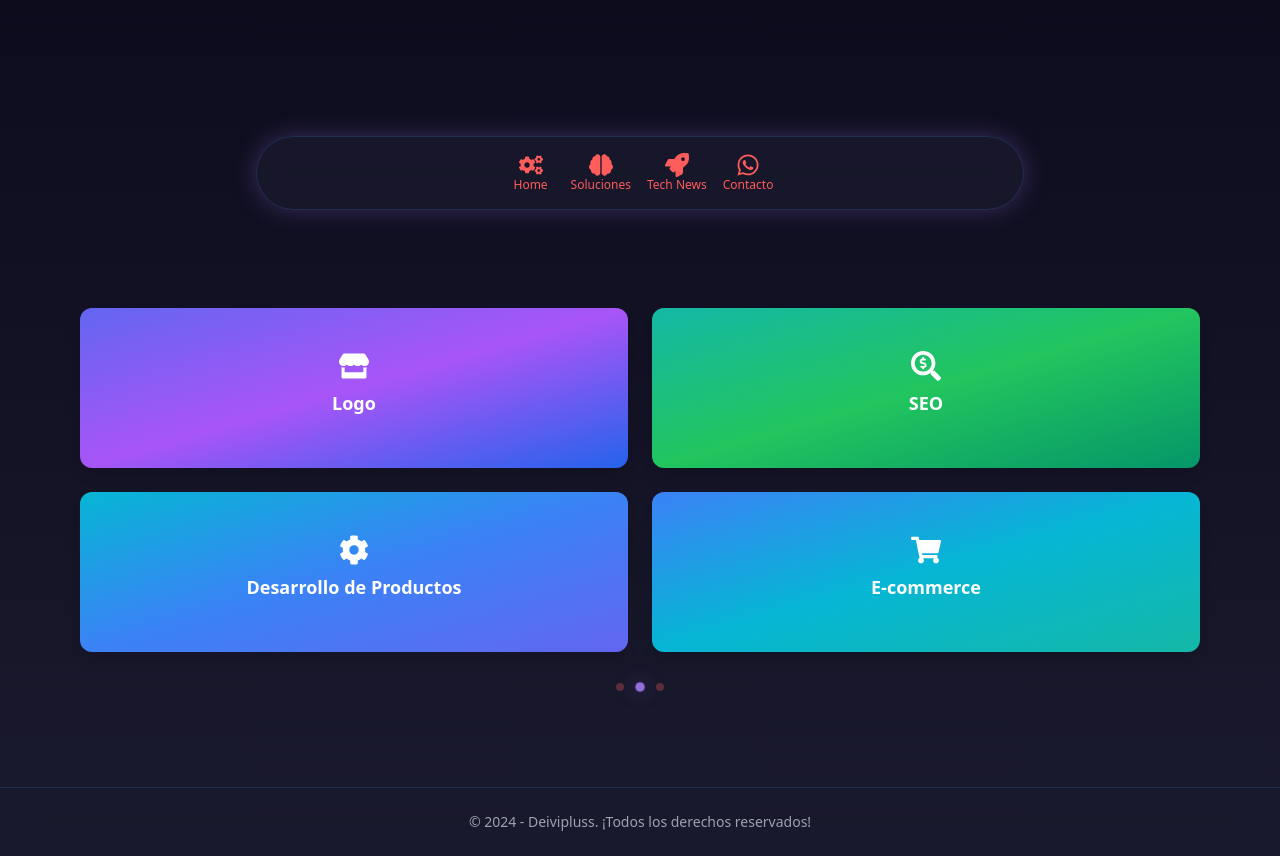
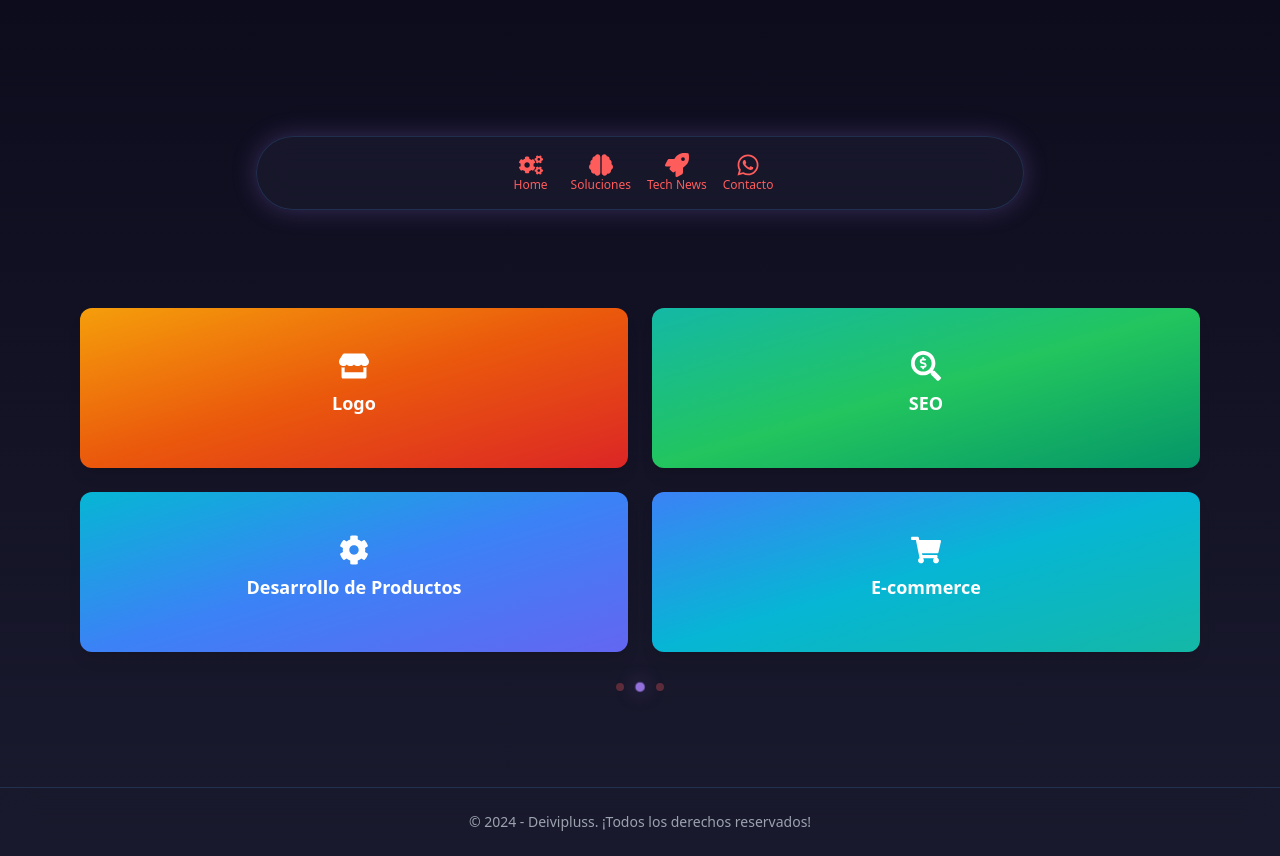
Before and after one commit to deivipluss/landing, a Next.js app: page /negocios in a window 1280 px wide. Built offline with nearby package versions, Linux system fonts and the light colour scheme.

Commit message:
menufinal

```diff
--- a/app/negocios/page.tsx
+++ b/app/negocios/page.tsx
@@ -31,14 +31,14 @@ const cardData: { [key in CardKey]: { title: string; description: string; icon:
     title: "Logo",
     description: "Creamos una identidad visual poderosa para tu negocio que conecta con tus clientes ideales y te diferencia de la competencia.",
     icon: <FaStore className="text-3xl group-hover:rotate-180 transition-transform duration-500" />,
-    gradient: "bg-gradient-to-br from-indigo-500 via-purple-500 to-blue-600",
+    gradient: "bg-gradient-to-br from-amber-500 via-orange-600 to-red-600", // Nuevo gradiente naranja-rojo
     link: "/contacto?servicio=logo"
   },
   contentManager: {
     title: "Content Manager",
     description: "Creación y gestión de contenido relevante y valioso para tu audiencia, con enfoque en conversión y engagement.",
     icon: <FaPencilAlt className="text-3xl group-hover:scale-110 transition-transform duration-500" />,
-    gradient: "bg-gradient-to-br from-purple-400 via-violet-500 to-indigo-500",
+    gradient: "bg-gradient-to-br from-green-400 via-teal-500 to-emerald-600", // Nuevo gradiente verde-esmeralda
     link: "/contacto?servicio=contentManager"
   },
   communityManager: {
@@ -52,14 +52,14 @@ const cardData: { [key in CardKey]: { title: string; description: string; icon:
     title: "Social Media Manager",
     description: "Estrategia, planificación y gestión integral de tus redes sociales con enfoque en resultados tangibles.",
     icon: <FaChartLine className="text-3xl group-hover:scale-110 transition-transform duration-500" />,
-    gradient: "bg-gradient-to-br from-blue-500 via-indigo-500 to-violet-600",
+    gradient: "bg-gradient-to-br from-blue-500 via-indigo-500 to-violet-600", // Mantener este gradiente
     link: "/contacto?servicio=socialMediaManager"
   },
   landingPages: {
     title: "Landing Pages",
     description: "Diseño de páginas de aterrizaje optimizadas para convertir visitantes en leads y clientes.",
     icon: <FaDesktop className="text-3xl group-hover:scale-110 transition-transform duration-500" />,
-    gradient: "bg-gradient-to-br from-purple-400 via-violet-500 to-indigo-500",
+    gradient: "bg-gradient-to-br from-cyan-400 via-sky-500 to-blue-600", // Nuevo gradiente azul-cielo
     link: "/contacto?servicio=landingPages"
   },
   seo: {
```
